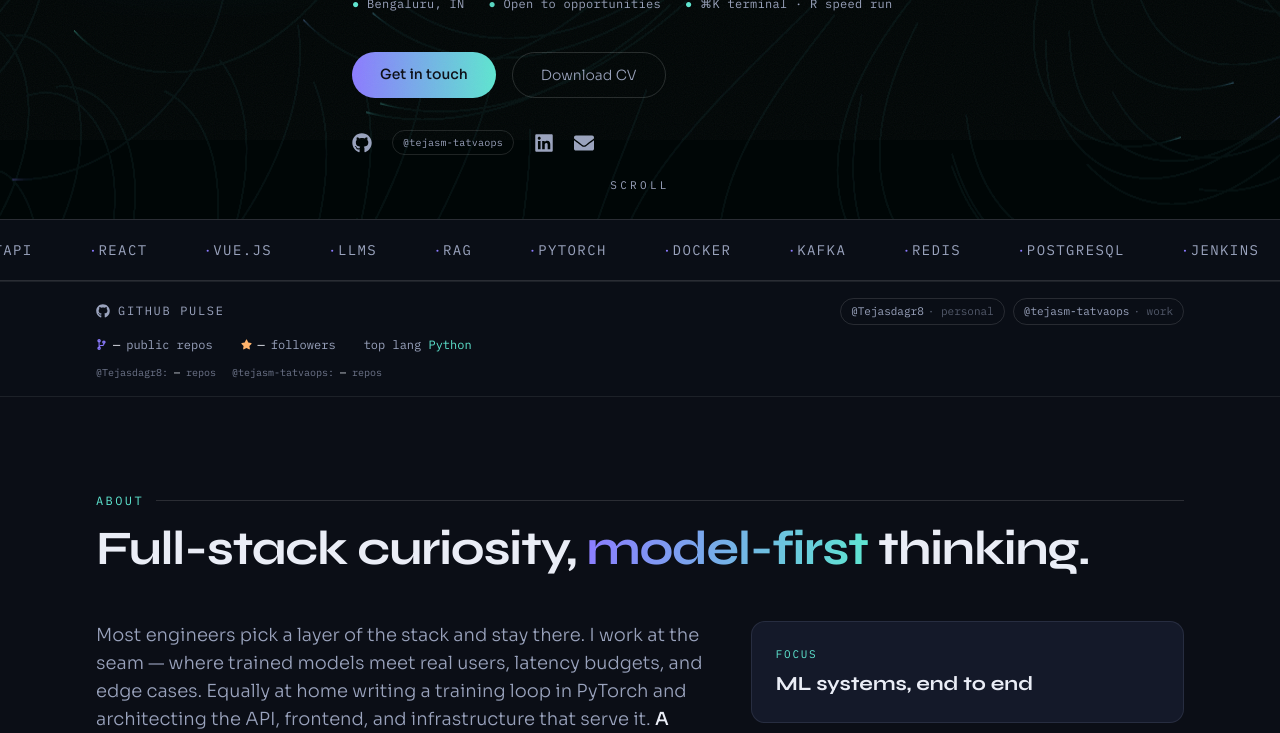
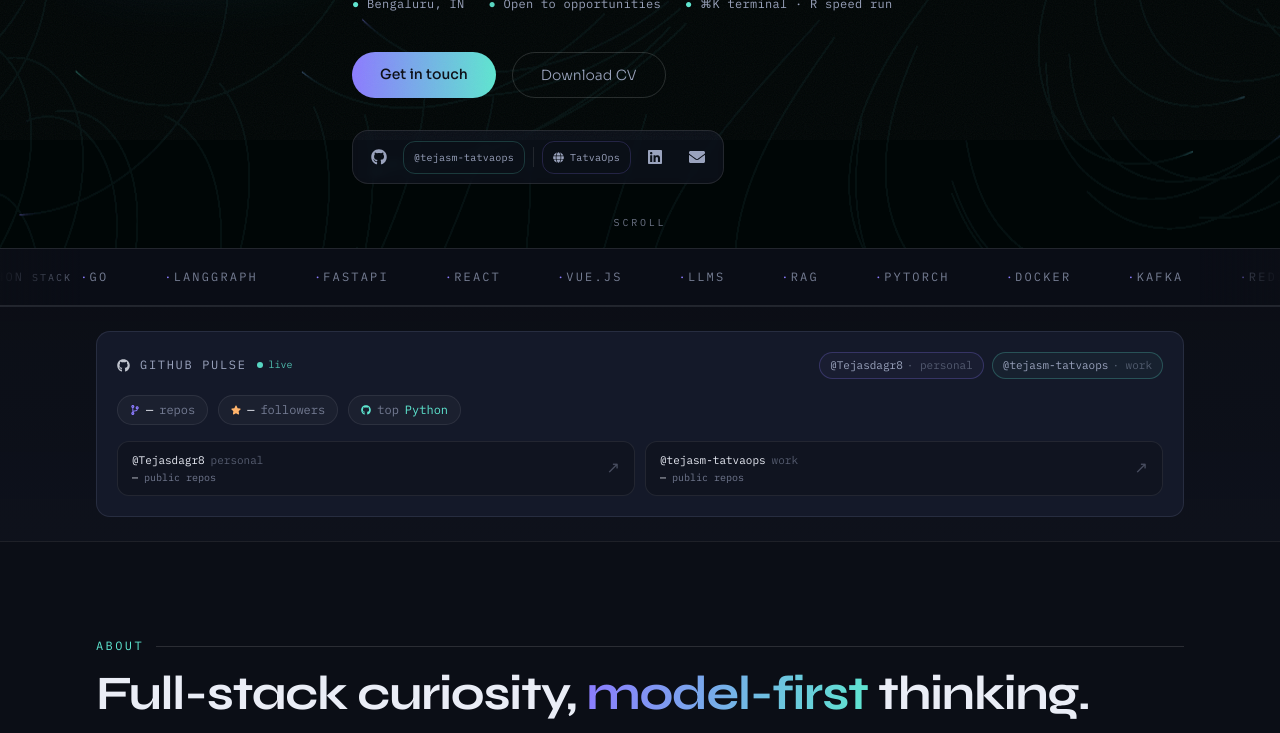
Before and after one commit to Tejasdagr8/Portfolio, a React (Vite) app: page / in a window 1280 px wide. Shown: the part 660-1393 px from the top of the page. Built offline with nearby package versions, Linux system fonts and the light colour scheme; no server answers.

Commit message:
Polish hero social bar, skills marquee, and GitHub pulse UI.
Unified link pill bar, fade-edge stack strip, and glass-card pulse layout with stat chips and account cards.

Co-authored-by: Cursor <cursoragent@cursor.com>

```diff
--- a/src/App.jsx
+++ b/src/App.jsx
@@ -474,32 +474,63 @@ function App() {
                 </a>
               </div>
 
-              <div className="flex flex-wrap justify-center lg:justify-start items-center gap-4 sm:gap-5 mt-6 sm:mt-8 text-fog">
-                <a href="https://github.com/Tejasdagr8" target="_blank" rel="noreferrer" data-track="github" className="hover:text-paper transition-colors text-xl" aria-label="GitHub — Tejasdagr8">
-                  <FaGithub />
+              <div className="inline-flex flex-wrap items-center gap-1 sm:gap-1.5 mt-6 sm:mt-8 p-1.5 sm:p-2 rounded-2xl border border-white/[0.10] bg-[#141929]/50 backdrop-blur-sm">
+                <a
+                  href="https://github.com/Tejasdagr8"
+                  target="_blank"
+                  rel="noreferrer"
+                  data-track="github"
+                  className="flex items-center justify-center w-9 h-9 rounded-xl text-fog hover:text-paper hover:bg-white/[0.06] transition-colors"
+                  aria-label="GitHub — Tejasdagr8"
+                  title="GitHub personal"
+                >
+                  <FaGithub size={16} />
                 </a>
                 <a
                   href="https://github.com/tejasm-tatvaops"
                   target="_blank"
                   rel="noreferrer"
                   data-track="github_work"
-                  className="font-mono text-[10px] tracking-wide px-2.5 py-1 rounded-full border border-white/[0.12] hover:text-mint hover:border-mint/35 transition-colors"
-                  title="GitHub work account — tejasm-tatvaops"
+                  className="font-mono text-[10px] tracking-wide px-2.5 py-2 rounded-xl border border-mint/20 text-fog hover:text-mint hover:bg-mint/[0.06] transition-colors"
+                  title="GitHub work — tejasm-tatvaops"
                 >
                   @tejasm-tatvaops
                 </a>
-                <a href="https://www.linkedin.com/in/tejas-melkote-390545309/" target="_blank" rel="noreferrer" data-track="linkedin" className="hover:text-mint transition-colors text-xl" aria-label="LinkedIn">
-                  <FaLinkedin />
+                <span className="hidden sm:block w-px h-5 bg-white/[0.10] mx-0.5" aria-hidden="true" />
+                <a
+                  href={COMPANY_LINK.href}
+                  target="_blank"
+                  rel="noreferrer"
+                  data-track={COMPANY_LINK.track}
+                  className="font-mono text-[10px] tracking-wide px-2.5 py-2 rounded-xl border border-iris/20 text-fog hover:text-iris hover:bg-iris/[0.06] transition-colors inline-flex items-center gap-1.5"
+                  title="TatvaOps — Vantage"
+                >
+                  <FaGlobe size={11} /> {COMPANY_LINK.label}
                 </a>
-                <a href="mailto:coooltejasdagr@gmail.com" data-track="email" className="hover:text-mint transition-colors text-xl" aria-label="Email">
-                  <FaEnvelope />
+                <a
+                  href="https://www.linkedin.com/in/tejas-melkote-390545309/"
+                  target="_blank"
+                  rel="noreferrer"
+                  data-track="linkedin"
+                  className="flex items-center justify-center w-9 h-9 rounded-xl text-fog hover:text-mint hover:bg-white/[0.06] transition-colors"
+                  aria-label="LinkedIn"
+                >
+                  <FaLinkedin size={16} />
+                </a>
+                <a
+                  href="mailto:coooltejasdagr@gmail.com"
+                  data-track="email"
+                  className="flex items-center justify-center w-9 h-9 rounded-xl text-fog hover:text-mint hover:bg-white/[0.06] transition-colors"
+                  aria-label="Email"
+                >
+                  <FaEnvelope size={16} />
                 </a>
               </div>
             </div>
           </motion.div>
         </motion.div>
 
-        <div className="scroll-hint absolute bottom-6 md:bottom-8 left-1/2 font-mono text-[11px] tracking-[0.3em] uppercase text-fog z-[2]">
+        <div className="scroll-hint absolute bottom-4 md:bottom-6 left-1/2 font-mono text-[10px] tracking-[0.28em] uppercase text-fog/70 z-[2] pointer-events-none">
           scroll
         </div>
       </section>
--- a/src/components/GitHubPulse.jsx
+++ b/src/components/GitHubPulse.jsx
@@ -2,17 +2,18 @@ import { useEffect, useState } from "react";
 import { FaGithub, FaStar, FaCodeBranch, FaClock } from "react-icons/fa";
 
 const ACCOUNTS = [
-  { username: "Tejasdagr8", label: "personal" },
-  { username: "tejasm-tatvaops", label: "work" },
+  { username: "Tejasdagr8", label: "personal", accent: "iris" },
+  { username: "tejasm-tatvaops", label: "work", accent: "mint" },
 ];
 
 const CACHE_KEY = "github_pulse_cache_v2";
 const CACHE_TTL = 1000 * 60 * 30;
 
 const FALLBACK = {
-  accounts: ACCOUNTS.map(({ username, label }) => ({
+  accounts: ACCOUNTS.map(({ username, label, accent }) => ({
     username,
     label,
+    accent,
     publicRepos: "—",
     followers: "—",
     profileUrl: `https://github.com/${username}`,
@@ -48,7 +49,7 @@ function topLanguage(repos) {
   return Object.entries(counts).sort((a, b) => b[1] - a[1])[0][0];
 }
 
-async function fetchAccount(username, label) {
+async function fetchAccount(username, label, accent) {
   const [userRes, reposRes] = await Promise.all([
     fetch(`https://api.github.com/users/${username}`),
     fetch(`https://api.github.com/users/${username}/repos?sort=pushed&per_page=8`),
@@ -63,6 +64,7 @@ async function fetchAccount(username, label) {
   return {
     username,
     label,
+    accent,
     publicRepos: user.public_repos,
     followers: user.followers,
     profileUrl: user.html_url,
@@ -90,6 +92,15 @@ function mergeAccounts(accounts) {
   };
 }
 
+function StatChip({ icon: Icon, iconClass, children }) {
+  return (
+    <span className="inline-flex items-center gap-1.5 px-3 py-1.5 rounded-full border border-white/[0.08] bg-white/[0.03] text-[11px] sm:text-xs">
+      <Icon className={iconClass} size={10} />
+      {children}
+    </span>
+  );
+}
+
 export default function GitHubPulse() {
   const [stats, setStats] = useState(null);
   const [loading, setLoading] = useState(true);
@@ -112,7 +123,7 @@ export default function GitHubPulse() {
         }
 
         const accounts = await Promise.all(
-          ACCOUNTS.map(({ username, label }) => fetchAccount(username, label))
+          ACCOUNTS.map(({ username, label, accent }) => fetchAccount(username, label, accent))
         );
         const data = mergeAccounts(accounts);
 
@@ -134,16 +145,25 @@ export default function GitHubPulse() {
   const display = stats || FALLBACK;
 
   return (
-    <section className="border-y border-white/[0.08] bg-[#0B0E16]/60">
-      <div className="w-full max-w-6xl mx-auto px-4 sm:px-6 lg:px-8 py-4 space-y-3">
-        <div className="flex flex-wrap items-center justify-center sm:justify-between gap-3">
-          <div className="flex items-center gap-2 font-mono text-[10px] sm:text-xs tracking-[0.14em] uppercase text-fog">
-            <FaGithub size={14} className="text-fog" />
+    <section className="border-y border-white/[0.08] bg-gradient-to-b from-[#0B0E16]/40 to-[#141929]/30">
+      <div className="w-full max-w-6xl mx-auto px-4 sm:px-6 lg:px-8 py-5 sm:py-6">
+        <div className="card-glass px-4 sm:px-5 py-4 sm:py-5 space-y-4">
+          <div className="flex flex-wrap items-center justify-between gap-3">
+            <div className="flex items-center gap-2.5 font-mono text-[10px] sm:text-xs tracking-[0.14em] uppercase text-fog">
+              <FaGithub size={13} className="text-paper/80" />
               <span>github pulse</span>
-            {loading && <span className="text-fog/50 normal-case tracking-normal">syncing…</span>}
+              {!loading && (
+                <span className="inline-flex items-center gap-1.5 normal-case tracking-normal text-[10px] text-mint/80">
+                  <span className="status-pulse w-1.5 h-1.5 rounded-full bg-mint inline-block" />
+                  live
+                </span>
+              )}
+              {loading && (
+                <span className="text-fog/50 normal-case tracking-normal text-[10px]">syncing…</span>
+              )}
             </div>
 
-          <div className="flex flex-wrap items-center justify-center gap-2">
+            <div className="flex flex-wrap items-center gap-2">
               {display.accounts.map((account) => (
                 <a
                   key={account.username}
@@ -151,59 +171,75 @@ export default function GitHubPulse() {
                   target="_blank"
                   rel="noreferrer"
                   data-track={`github_pulse:${account.username}`}
-                className="font-mono text-[10px] sm:text-[11px] px-2.5 py-1 rounded-full border border-white/[0.12] text-fog hover:text-mint hover:border-mint/35 transition-colors"
+                  className={`font-mono text-[10px] sm:text-[11px] px-2.5 py-1 rounded-full border transition-colors ${
+                    account.accent === "mint"
+                      ? "border-mint/25 text-fog hover:text-mint hover:border-mint/45 bg-mint/[0.04]"
+                      : "border-iris/25 text-fog hover:text-iris hover:border-iris/45 bg-iris/[0.04]"
+                  }`}
                 >
                   @{account.username}
-                <span className="text-fog/50 ml-1">· {account.label}</span>
+                  <span className="text-fog/45 ml-1">· {account.label}</span>
                 </a>
               ))}
             </div>
           </div>
 
-        <div className="flex flex-wrap items-center justify-center sm:justify-between gap-4 sm:gap-7 font-mono text-[11px] sm:text-xs text-fog">
-          <div className="flex flex-wrap items-center justify-center gap-4 sm:gap-7">
-            <span className="flex items-center gap-1.5">
-              <FaCodeBranch className="text-iris" size={11} />
-              <span className="text-paper tabular-nums">{display.totalRepos}</span> public repos
-            </span>
-            <span className="flex items-center gap-1.5">
-              <FaStar className="text-ember" size={11} />
-              <span className="text-paper tabular-nums">{display.totalFollowers}</span> followers
-            </span>
-            <span>
-              top lang <span className="text-mint">{display.topLang}</span>
-            </span>
+          <div className="flex flex-wrap items-center justify-center sm:justify-start gap-2 sm:gap-2.5 font-mono text-fog">
+            <StatChip icon={FaCodeBranch} iconClass="text-iris">
+              <span className="text-paper tabular-nums">{display.totalRepos}</span>
+              <span className="text-fog/70">repos</span>
+            </StatChip>
+            <StatChip icon={FaStar} iconClass="text-ember">
+              <span className="text-paper tabular-nums">{display.totalFollowers}</span>
+              <span className="text-fog/70">followers</span>
+            </StatChip>
+            <StatChip icon={FaGithub} iconClass="text-mint">
+              <span className="text-fog/70">top</span>
+              <span className="text-mint">{display.topLang}</span>
+            </StatChip>
+          </div>
+
+          <div className="grid sm:grid-cols-2 gap-2.5">
+            {display.accounts.map((account) => (
+              <a
+                key={`card-${account.username}`}
+                href={account.profileUrl}
+                target="_blank"
+                rel="noreferrer"
+                data-track={`github_pulse_card:${account.username}`}
+                className="group flex items-center justify-between gap-3 rounded-xl border border-white/[0.08] bg-ink-0/40 px-3.5 py-2.5 hover:border-white/[0.16] transition-colors"
+              >
+                <div className="min-w-0">
+                  <p className="font-mono text-[11px] text-paper truncate">
+                    @{account.username}
+                    <span className="text-fog/50 ml-1.5">{account.label}</span>
+                  </p>
+                  <p className="font-mono text-[10px] text-fog/70 mt-0.5">
+                    <span className="text-paper tabular-nums">{account.publicRepos}</span> public repos
+                    {account.recentRepo && (
+                      <>
+                        {" "}
+                        · last <span className="text-fog group-hover:text-mint transition-colors">{account.recentRepo}</span>
+                      </>
+                    )}
+                  </p>
+                </div>
+                <span className="text-fog/40 group-hover:text-mint transition-colors shrink-0">↗</span>
+              </a>
+            ))}
           </div>
 
           {display.recentRepo && (
-            <span className="text-fog/70 text-center sm:text-right">
-              last push ·{" "}
+            <p className="font-mono text-[10px] sm:text-[11px] text-fog/60 text-center sm:text-left pt-0.5 border-t border-white/[0.06]">
+              <FaClock className="inline mr-1.5 -mt-0.5" size={9} />
+              latest push ·{" "}
               <span className="text-paper">{display.recentRepo}</span>
               {display.recentAccount && (
-                <span className="text-fog/50"> @{display.recentAccount}</span>
+                <span className="text-fog/45"> @{display.recentAccount}</span>
               )}
-              {display.pushedAgo && (
-                <span className="text-fog/50 ml-1 inline-flex items-center gap-1">
-                  <FaClock size={9} /> {display.pushedAgo}
-                </span>
+              {display.pushedAgo && <span className="text-fog/45"> · {display.pushedAgo}</span>}
+            </p>
           )}
-            </span>
-          )}
-        </div>
-
-        <div className="hidden sm:flex flex-wrap items-center justify-center sm:justify-start gap-4 font-mono text-[10px] text-fog/70">
-          {display.accounts.map((account) => (
-            <span key={account.username}>
-              @{account.username}:{" "}
-              <span className="text-paper tabular-nums">{account.publicRepos}</span> repos
-              {account.recentRepo && (
-                <span className="text-fog/50">
-                  {" "}
-                  · last <span className="text-fog">{account.recentRepo}</span>
-                </span>
-              )}
-            </span>
-          ))}
         </div>
       </div>
     </section>
--- a/src/components/SkillsMarquee.jsx
+++ b/src/components/SkillsMarquee.jsx
@@ -7,13 +7,24 @@ export default function SkillsMarquee() {
   const track = [...marqueeItems, ...marqueeItems];
 
   return (
-    <div className="border-y border-white/[0.13] overflow-hidden py-5 bg-[#0B0E16]/50" aria-hidden="true">
-      <div className="marquee-track flex w-max">
-        {track.map((item, i) => (
-          <span key={`${item}-${i}`} className="marquee-item font-mono text-xs sm:text-sm tracking-widest uppercase text-[#9AA3BD]">
-            {item}
-          </span>
-        ))}
+    <div className="relative border-y border-white/[0.10] overflow-hidden py-4 sm:py-5 bg-[#0B0E16]/70" aria-hidden="true">
+      <div className="pointer-events-none absolute inset-y-0 left-0 w-12 sm:w-20 z-10 bg-gradient-to-r from-[#0B0E16] to-transparent" />
+      <div className="pointer-events-none absolute inset-y-0 right-0 w-12 sm:w-20 z-10 bg-gradient-to-l from-[#0B0E16] to-transparent" />
+
+      <div className="flex items-center gap-4 sm:gap-6">
+        <p className="hidden sm:block shrink-0 pl-4 sm:pl-6 lg:pl-8 font-mono text-[10px] tracking-[0.2em] uppercase text-fog/60">
+          stack
+        </p>
+        <div className="marquee-track flex w-max min-w-0 flex-1">
+          {track.map((item, i) => (
+            <span
+              key={`${item}-${i}`}
+              className="marquee-item font-mono text-[11px] sm:text-xs tracking-[0.18em] uppercase text-fog/75 hover:text-paper transition-colors"
+            >
+              {item}
+            </span>
+          ))}
+        </div>
       </div>
     </div>
   );
```
Lines whose indentation alone changed are shown as unchanged.
